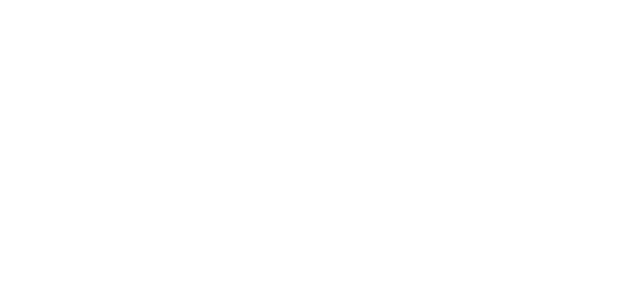
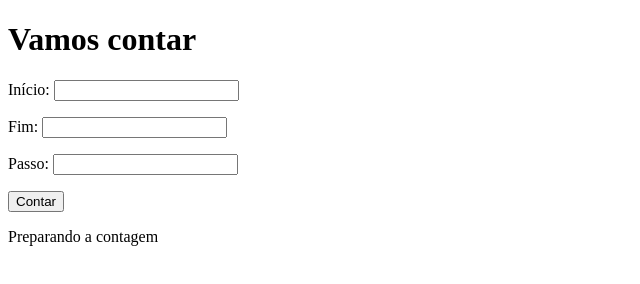
Before and after one commit to brunohenriquedeveloper/JavaScript, a plain HTML site: page aula08/ex01.html in a window 1280 px wide. Shown: the whole page, without its empty margins (0-640 px from the left). Drawn offline with Linux system fonts and the light colour scheme.

Commit message:
full application

```diff
--- a/aula08/ex01.html
+++ b/aula08/ex01.html
@@ -3,9 +3,25 @@
 <head>
     <meta charset="UTF-8">
     <meta name="viewport" content="width=device-width, initial-scale=1.0">
-    <title>Document</title>
+    <title>Contador</title>
+    <link rel="stylesheet" href="Estilos/style.css">
 </head>
 <body>
+    <header>
+        <h1>Vamos contar</h1>
+    </header>
+    <section>
+        <div id="dados">
+            <p>Início: <input type="number" name="inicio" id="txti"></p>
+            <p>Fim: <input type="number" name="fim" id="txtf"> </p>
+            <p>Passo: <input type="number" name="passo" id="txtp"> </p>
+            <p><input type="button" value="Contar" onclick="contar()"></p>
+        </div>
+        <div id="res">
+           Preparando a contagem
+        </div>
+    </section>
 
+    <script src="script.js"></script>
 </body>
 </html>
--- /dev/null
+++ b/aula08/script.js
@@ -0,0 +1,31 @@
+function contar() {
+    var ini = document.getElementById('txti')
+    var fim = document.getElementById('txtf')
+    var passo = document.getElementById('txtp')
+    var res = document.getElementById('res')
+
+    if (ini.value.length == 0 || fim.value.length == 0 || passo.value.length == 0) {alert('[ERRO] Faltam dados!')} else {  res.innerHTML = 'Contanto: <br>'
+        var i = Number(ini.value)
+        var f = Number(fim.value)
+        var p = Number(passo.value)
+
+        if (p<=0){
+            alert('Passo invalido! Considerando PASSO 1')
+            p = 1
+        }
+
+        if (i < f) {
+            //Contagem crescente
+            for( var c = i; c<= f; c +=p) {
+            res.innerHTML += `${c} \u{1F449}`
+        }
+
+        }else {
+            //Contagem decrescente
+            for (var c = i; c >=f ; c -=p){
+                res.innerHTML += ` ${c} \u{1F449}`
+            }
+        }
+         res.innerHTML += `\u{1F3C1}`
+    }
+}
```
Also changed, not shown: aula08/Estilos/style.css (added).
